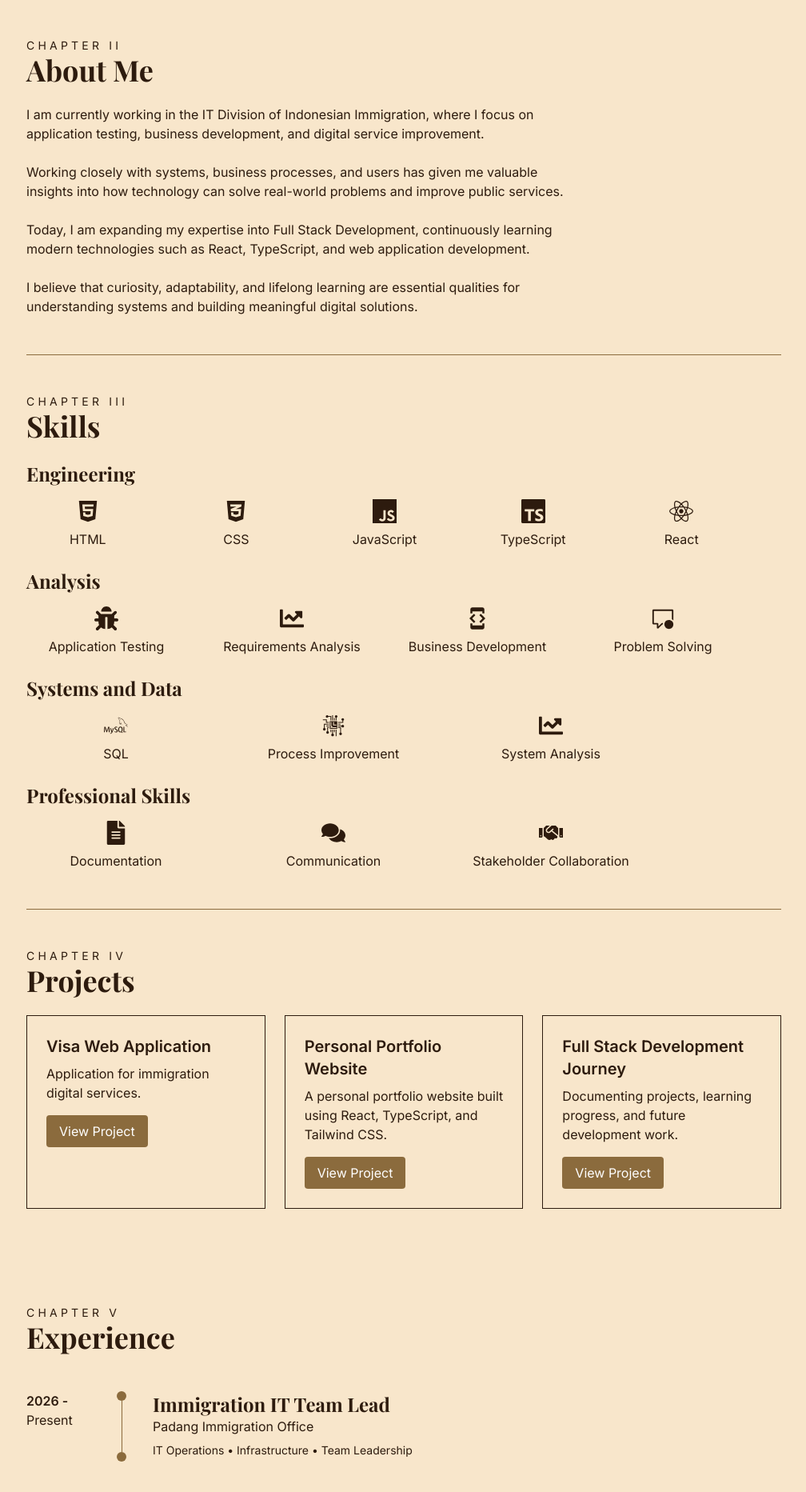
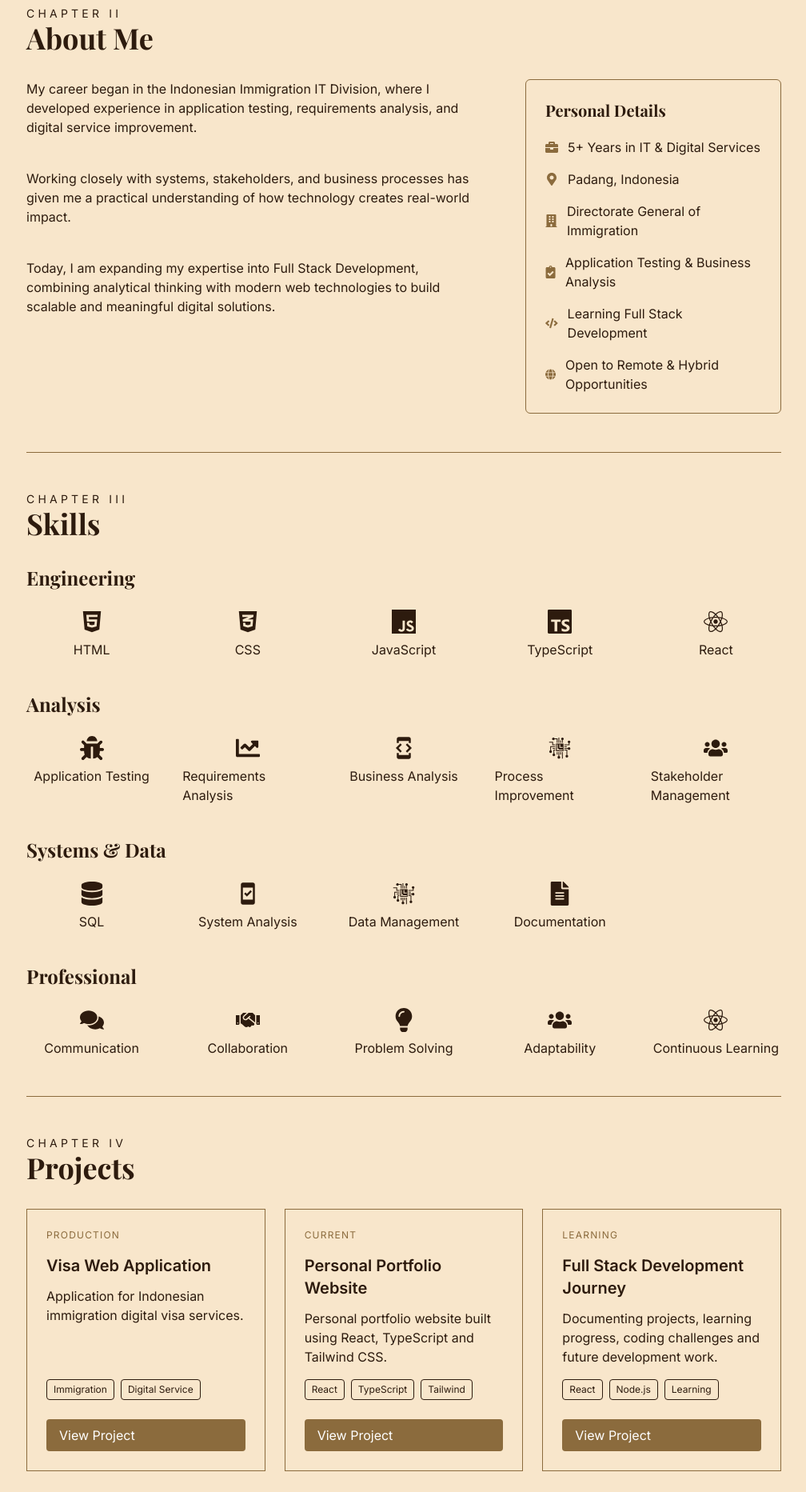
Before and after one commit to daivamahdyatha16/daiva-personal-website, a React (Vite) app: page / in a window 1280 px wide. Shown: the part 802-2667 px from the top of the page at 80% size, without its empty margins (263-1271 px from the left). Built offline with nearby package versions, Linux system fonts and the light colour scheme.

Commit message:
finishing

```diff
--- a/src/App.tsx
+++ b/src/App.tsx
@@ -11,7 +11,7 @@ function App() {
     <div className="flex bg-[#f8e6cb] text-[#2D1B0E]">
       <Sidebar />
 
-      <main className="bg-[#f8e6cb] text-[#2D1B0E] flex-1 p-10">
+      <main className="bg-[#f8e6cb] text-[#2D1B0E] flex-1 max-w-7xl mx-auto px-10">
         <Hero />
         <About />
         <Skills />
--- a/src/components/About.tsx
+++ b/src/components/About.tsx
@@ -1,36 +1,88 @@
+import {
+  FaBriefcase,
+  FaBuilding,
+  FaClipboardCheck,
+  FaCode,
+  FaMapMarkerAlt,
+  FaGlobe,
+} from "react-icons/fa";
+
 function About() {
   return (
     <section id="about" className="py-12 border-b border-[#8B6B3D]">
-      <p className="uppercase tracking-[0.3em] text-sm">
-        Chapter II
-      </p>
-      <h2 className="text-4xl font-bold"
-      style={{ fontFamily: 'Playfair Display' }}>
+      <p className="uppercase tracking-[0.3em] text-sm">Chapter II</p>
+
+      <h2
+        className="text-4xl font-bold"
+        style={{ fontFamily: "Playfair Display" }}
+      >
         About Me
       </h2>
-      <p  className="mt-6 max-w-2xl">
-        I am currently working in the IT Division of Indonesian Immigration,
-        where I focus on application testing, business development,
-        and digital service improvement.
-      </p>
 
-      <p  className="mt-6 max-w-2xl">
-        Working closely with systems, business processes, and users
-        has given me valuable insights into how technology can solve
-        real-world problems and improve public services.
-      </p>
+      <div className="flex gap-16 mt-8">
 
-      <p  className="mt-6 max-w-2xl">
-        Today, I am expanding my expertise into Full Stack Development,
-        continuously learning modern technologies such as React,
-        TypeScript, and web application development.
-      </p>
+        <div className="flex-1">
+          <p className="max-w-2xl">
+            My career began in the Indonesian Immigration IT Division, where I
+            developed experience in application testing, requirements analysis,
+            and digital service improvement.
+          </p>
 
-      <p  className="mt-6 max-w-2xl">
-        I believe that curiosity, adaptability,
-        and lifelong learning are essential qualities
-        for understanding systems and building meaningful digital solutions.
-      </p>
+          <p className="mt-10 max-w-2xl">
+            Working closely with systems, stakeholders, and business processes
+            has given me a practical understanding of how technology creates
+            real-world impact.
+          </p>
+
+          <p className="mt-10 max-w-2xl">
+            Today, I am expanding my expertise into Full Stack Development,
+            combining analytical thinking with modern web technologies to build
+            scalable and meaningful digital solutions.
+          </p>
+        </div>
+
+
+        <div className="w-80">
+          <div className="border border-[#8B6B3D] p-6 rounded-md">
+            <h3
+              className="text-xl font-semibold mb-5"
+              style={{ fontFamily: "Playfair Display" }}
+            >
+              Personal Details
+            </h3>
+
+            <ul className="space-y-4">
+              <li className="flex items-center gap-3">
+                <FaBriefcase className="text-[#8B6B3D]" />
+                <span>5+ Years in IT & Digital Services</span>
+              </li>
+              <li className="flex items-center gap-3">
+                <FaMapMarkerAlt className="text-[#8B6B3D]" />
+                <span>Padang, Indonesia</span>
+              </li>
+              <li className="flex items-center gap-3">
+                <FaBuilding className="text-[#8B6B3D]" />
+                <span>Directorate General of Immigration</span>
+              </li>
+
+              <li className="flex items-center gap-3">
+                <FaClipboardCheck className="text-[#8B6B3D]" />
+                <span>Application Testing & Business Analysis</span>
+              </li>
+
+              <li className="flex items-center gap-3">
+                <FaCode className="text-[#8B6B3D]" />
+                <span>Learning Full Stack Development</span>
+              </li>
+
+              <li className="flex items-center gap-3">
+                <FaGlobe className="text-[#8B6B3D]" />
+                <span>Open to Remote & Hybrid Opportunities</span>
+              </li>
+            </ul>
+          </div>
+        </div>
+      </div>
     </section>
   );
 }
--- a/src/components/Contact.tsx
+++ b/src/components/Contact.tsx
@@ -6,6 +6,7 @@ function Contact() {
   return (
     <section id="contact" className="py-12">
       <p className="uppercase tracking-[0.3em] text-sm">Chapter VI</p>
+
       <h2
         className="text-4xl font-bold"
         style={{ fontFamily: "Playfair Display" }}
@@ -13,33 +14,97 @@ function Contact() {
         Contact
       </h2>
 
-      <section className="flex flex-row gap-6 mt-6 ">
-        <MdEmail className="text-2xl" />
-        <p className="border-r border-[#8B6B3D] pr-6">
-          Email: daivamahdyatha16@gmail.com
+      <p className="mt-4 max-w-2xl">
+        Feel free to reach out for collaboration, discussion, or opportunities.
       </p>
 
-        <IoLogoGithub className="text-2xl" />
+      <div className="grid md:grid-cols-3 gap-6 mt-8">
+        <div
+          className="
+              border border-[#8B6B3D]
+              p-5
+              rounded-md
+              flex flex-col
+              items-center
+              text-center
+              hover:-translate-y-1
+              hover:shadow-lg
+              transition-all duration-300
+              "
+        >
+          <MdEmail className="text-3xl mb-3" />
+
+          <p className="text-xs uppercase tracking-widest text-[#8B6B3D]">
+            Email
+          </p>
 
           <a
-          href="https://github.com/daivamahdyatha16/"
-          className="border-r border-[#8B6B3D] pr-6"
+            href="mailto:daivamahdyatha16@gmail.com"
+            className="block mt-2 hover:text-[#8B6B3D]"
           >
-          GitHub: daivamahdyatha16
+            daivamahdyatha16@gmail.com
+            <br />
           </a>
-        <FaLinkedin className="text-2xl" />
+        </div>
+
+        <div
+          className="
+              border border-[#8B6B3D]
+              p-5
+              rounded-md
+              flex flex-col
+              items-center
+              text-center
+              hover:-translate-y-1
+              hover:shadow-lg
+              transition-all duration-300
+          "
+        >
+          <IoLogoGithub className="text-3xl mb-3" />
+
+          <p className="text-xs uppercase tracking-widest text-[#8B6B3D]">
+            GitHub
+          </p>
+
+          <a
+            href="https://github.com/daivamahdyatha16"
+            target="_blank"
+            rel="noopener noreferrer"
+            className="block mt-2 hover:text-[#8B6B3D]"
+          >
+            github.com/daivamahdyatha16
+          </a>
+        </div>
+
+        <div
+          className="
+              border border-[#8B6B3D]
+              p-5
+              rounded-md
+              flex flex-col
+              items-center
+              text-center
+              hover:-translate-y-1
+              hover:shadow-lg
+              transition-all duration-300
+          "
+        >
+          <FaLinkedin className="text-3xl mb-3" />
+
+          <p className="text-xs uppercase tracking-widest text-[#8B6B3D]">
+            LinkedIn
+          </p>
 
           <a
             href="https://www.linkedin.com/"
-          className="border-r border-[#8B6B3D] pr-6"
+            target="_blank"
+            rel="noopener noreferrer"
+            className="block mt-2 hover:text-[#8B6B3D]"
           >
-          LinkedIn: Daiva Mahdyatha
+            Daiva Mahdyatha
           </a>
-      </section>
-
-      <p className="mt-6 max-w-2xl">
-        Feel free to reach out for collaboration, discussion, or opportunities.
-      </p>
+        </div>
+      </div>
     </section>
   );
 }
--- a/src/components/Hero.tsx
+++ b/src/components/Hero.tsx
@@ -2,13 +2,13 @@ function Hero() {
   return (
     <section
       id="hero"
-      className="py-16 flex gap-12 border-b border-[#8B6B3D] max-w-6xl mx-auto
+      className="py-16 flex gap-12 border-b border-[#8B6B3D] mx-auto
 "
     >
       <div className="max-w-3xl flex-1">
         <p className="uppercase tracking-[0.3em] text-sm">Chapter I</p>
         <h1
-          className="text-6xl font-bold"
+          className="text-[5rem] font-bold"
           style={{ fontFamily: "Playfair Display" }}
         >
           Daiva Mahdyatha
--- a/src/components/Portofolio.tsx
+++ b/src/components/Portofolio.tsx
@@ -1,61 +1,179 @@
 function Portfolio() {
   return (
-    <section id="portfolio" className="py-12">
-      <p className="uppercase tracking-[0.3em] text-sm">Chapter IV</p>
+    <section
+      id="portfolio"
+      className="py-12 border-b border-[#8B6B3D]"
+    >
+      <p className="uppercase tracking-[0.3em] text-sm">
+        Chapter IV
+      </p>
 
-      <h2 className="text-4xl font-bold"
-      style={{ fontFamily: 'Playfair Display' }}>
+      <h2
+        className="text-4xl font-bold"
+        style={{ fontFamily: "Playfair Display" }}
+      >
         Projects
       </h2>
 
-      <section className="flex flex-row gap-6">
-        <div className="border p-6 my-6 flex-1">
-          <h3 className="text-xl font-bold mb-2">Visa Web Application</h3>
+      <div className="grid grid-cols-3 gap-6 mt-8">
 
-          <p className="mb-4">
-            Application for immigration
-            digital services.
+        <div
+          className="
+          border border-[#8B6B3D]
+          p-6
+          flex flex-col
+          hover:-translate-y-2
+          hover:shadow-lg
+          transition-all duration-300
+          "
+        >
+          <span className="text-xs uppercase tracking-widest text-[#8B6B3D] mb-4">
+            Production
+          </span>
+
+          <h3 className="text-xl font-bold mb-3">
+            Visa Web Application
+          </h3>
+
+          <p className="mb-4 flex-grow">
+            Application for Indonesian immigration
+            digital visa services.
           </p>
 
-          <button className="px-4 py-2 bg-[#8B6B3D] text-white rounded hover:bg-[#7a5c33] transition-colors duration-300">
-            <a href="https://evisa.imigrasi.go.id/"
+          <div className="flex gap-2 flex-wrap mb-6">
+            <span className="border px-2 py-1 text-xs rounded">
+              Immigration
+            </span>
+            <span className="border px-2 py-1 text-xs rounded">
+              Digital Service
+            </span>
+          </div>
+
+          <a
+            href="https://evisa.imigrasi.go.id/"
             target="_blank"
-            rel="noopener noreferrer" className="text-white hover:text-black transition-colors duration-300">
+            rel="noopener noreferrer"
+            className="
+            inline-block
+            px-4 py-2
+            bg-[#8B6B3D]
+            text-white
+            rounded
+            hover:bg-[#6f542e]
+            transition-colors
+            "
+          >
             View Project
           </a>
-          </button>
         </div>
 
-        <div className="border p-6 my-6 flex-1">
-          <h3 className="text-xl font-bold mb-2">Personal Portfolio Website</h3>
+        <div
+          className="
+          border border-[#8B6B3D]
+          p-6
+          flex flex-col
+          hover:-translate-y-2
+          hover:shadow-lg
+          transition-all duration-300
+          "
+        >
+          <span className="text-xs uppercase tracking-widest text-[#8B6B3D] mb-4">
+            Current
+          </span>
 
-          <p className="mb-4">
-            A personal portfolio website built using React, TypeScript, and
-            Tailwind CSS.
+          <h3 className="text-xl font-bold mb-3">
+            Personal Portfolio Website
+          </h3>
+
+          <p className="mb-4 flex-grow">
+            Personal portfolio website built using React,
+            TypeScript and Tailwind CSS.
           </p>
 
-          <button className="px-4 py-2 bg-[#8B6B3D] text-white rounded hover:bg-[#7a5c33] transition-colors duration-300">
-            <a href="https://your-portfolio-link.com" target="_blank" rel="noopener noreferrer" className="text-white hover:text-black transition-colors duration-300">
+          <div className="flex gap-2 flex-wrap mb-6">
+            <span className="border px-2 py-1 text-xs rounded">
+              React
+            </span>
+            <span className="border px-2 py-1 text-xs rounded">
+              TypeScript
+            </span>
+            <span className="border px-2 py-1 text-xs rounded">
+              Tailwind
+            </span>
+          </div>
+
+          <a
+            href="https://your-portfolio-link.com"
+            target="_blank"
+            rel="noopener noreferrer"
+            className="
+            inline-block
+            px-4 py-2
+            bg-[#8B6B3D]
+            text-white
+            rounded
+            hover:bg-[#6f542e]
+            transition-colors
+            "
+          >
             View Project
           </a>
-          </button>
         </div>
 
-        <div className="border p-6 my-6 flex-1">
-          <h3 className="text-xl font-bold mb-2">Full Stack Development Journey</h3>
+        <div
+          className="
+          border border-[#8B6B3D]
+          p-6
+          flex flex-col
+          hover:-translate-y-2
+          hover:shadow-lg
+          transition-all duration-300
+          "
+        >
+          <span className="text-xs uppercase tracking-widest text-[#8B6B3D] mb-4">
+            Learning
+          </span>
 
-          <p className="mb-4">
-            Documenting projects, learning progress, and future development
-            work.
+          <h3 className="text-xl font-bold mb-3">
+            Full Stack Development Journey
+          </h3>
+
+          <p className="mb-4 flex-grow">
+            Documenting projects, learning progress,
+            coding challenges and future development work.
           </p>
 
-          <button className="px-4 py-2 bg-[#8B6B3D] text-white rounded hover:bg-[#7a5c33] transition-colors duration-300">
-            <a href="https://your-portfolio-link.com" target="_blank" rel="noopener noreferrer" className="text-white hover:text-black transition-colors duration-300">
+          <div className="flex gap-2 flex-wrap mb-6">
+            <span className="border px-2 py-1 text-xs rounded">
+              React
+            </span>
+            <span className="border px-2 py-1 text-xs rounded">
+              Node.js
+            </span>
+            <span className="border px-2 py-1 text-xs rounded">
+              Learning
+            </span>
+          </div>
+
+          <a
+            href="https://your-portfolio-link.com"
+            target="_blank"
+            rel="noopener noreferrer"
+            className="
+            inline-block
+            px-4 py-2
+            bg-[#8B6B3D]
+            text-white
+            rounded
+            hover:bg-[#6f542e]
+            transition-colors
+            "
+          >
             View Project
           </a>
-          </button>
         </div>
-      </section>
+
+      </div>
     </section>
   );
 }
--- a/src/components/Skills.tsx
+++ b/src/components/Skills.tsx
@@ -1,5 +1,3 @@
-import { SiTypescript, SiJavascript, SiMysql } from "react-icons/si";
-
 import {
   FaBug,
   FaChartLine,
@@ -9,14 +7,26 @@ import {
   FaReact,
   FaHtml5,
   FaCss3Alt,
+  FaDatabase,
+  FaUsers,
+  FaLightbulb,
 } from "react-icons/fa";
-import { MdOutlineDeveloperMode } from "react-icons/md";
-import { VscCommentUnresolved } from "react-icons/vsc";
+
+import { SiJavascript, SiTypescript } from "react-icons/si";
+
+import {
+  MdOutlineDeveloperMode,
+  MdSystemSecurityUpdateGood,
+} from "react-icons/md";
 import { GiProcessor } from "react-icons/gi";
 function Skills() {
+  const skillClass =
+    "flex flex-col items-center transition-all duration-300 hover:-translate-y-1 hover:text-[#8B6B3D] cursor-default";
+
   return (
     <section id="skills" className="py-12 border-b border-[#8B6B3D]">
       <p className="uppercase tracking-[0.3em] text-sm">Chapter III</p>
+
       <h2
         className="text-4xl font-bold"
         style={{ fontFamily: "Playfair Display" }}
@@ -25,177 +35,133 @@ function Skills() {
       </h2>
 
       <h3
-        className="mt-6 text-2xl font-semibold"
+        className="mt-8 text-2xl font-semibold"
         style={{ fontFamily: "Playfair Display" }}
       >
         Engineering
       </h3>
-      <div className="grid grid-cols-5 gap-8 mt-4 max-w-4xl">
-        <div
-          className="flex flex-col items-center
-          transition-all duration-300
-          hover:-translate-y-1
-          hover:text-[#8B6B3D]
-          cursor-default"
-        >
-          <FaHtml5 className="text-3xl mb-2 " /> <p>HTML</p>
+
+      <div className="grid grid-cols-5 gap-8 mt-6 ">
+        <div className={skillClass}>
+          <FaHtml5 className="text-3xl mb-2" />
+          <p>HTML</p>
         </div>
-        <div
-          className="flex flex-col items-center
-          transition-all duration-300
-          hover:-translate-y-1
-          hover:text-[#8B6B3D]
-          cursor-default"
-        >
-          <FaCss3Alt className="text-3xl mb-2" /> <p>CSS</p>
+
+        <div className={skillClass}>
+          <FaCss3Alt className="text-3xl mb-2" />
+          <p>CSS</p>
         </div>
-        <div
-          className="flex flex-col items-center
-          transition-all duration-300
-          hover:-translate-y-1
-          hover:text-[#8B6B3D]
-          cursor-default"
-        >
-          <SiJavascript className="text-3xl mb-2" /> <p>JavaScript</p>
+
+        <div className={skillClass}>
+          <SiJavascript className="text-3xl mb-2" />
+          <p>JavaScript</p>
         </div>
-        <div
-          className="flex flex-col items-center
-          transition-all duration-300
-          hover:-translate-y-1
-          hover:text-[#8B6B3D]
-          cursor-default"
-        >
-          <SiTypescript className="text-3xl mb-2" /> <p>TypeScript</p>
+
+        <div className={skillClass}>
+          <SiTypescript className="text-3xl mb-2" />
+          <p>TypeScript</p>
         </div>
-        <div
-          className="flex flex-col items-center
-          transition-all duration-300
-          hover:-translate-y-1
-          hover:text-[#8B6B3D]
-          cursor-default"
-        >
-          <FaReact className="text-3xl mb-2" /> <p>React</p>
+
+        <div className={skillClass}>
+          <FaReact className="text-3xl mb-2" />
+          <p>React</p>
         </div>
       </div>
 
       <h3
-        className="mt-6 text-2xl font-semibold"
+        className="mt-10 text-2xl font-semibold"
         style={{ fontFamily: "Playfair Display" }}
       >
         Analysis
       </h3>
-      <div className="grid grid-cols-4 gap-8 mt-4 max-w-4xl">
-        <div
-          className="flex flex-col items-center
-          transition-all duration-300
-          hover:-translate-y-1
-          hover:text-[#8B6B3D]
-          cursor-default"
-        >
-          <FaBug className="text-3xl mb-2" /> <p>Application Testing</p>
+
+      <div className="grid grid-cols-5 gap-8 mt-6 ">
+        <div className={skillClass}>
+          <FaBug className="text-3xl mb-2" />
+          <p>Application Testing</p>
         </div>
-        <div
-          className="flex flex-col items-center
-          transition-all duration-300
-          hover:-translate-y-1
-          hover:text-[#8B6B3D]
-          cursor-default"
-        >
-          <FaChartLine className="text-3xl mb-2" /> <p>Requirements Analysis</p>
+
+        <div className={skillClass}>
+          <FaChartLine className="text-3xl mb-2" />
+          <p>Requirements Analysis</p>
         </div>
-        <div
-          className="flex flex-col items-center
-          transition-all duration-300
-          hover:-translate-y-1
-          hover:text-[#8B6B3D]
-          cursor-default"
-        >
-          <MdOutlineDeveloperMode className="text-3xl mb-2" />{" "}
-          <p>Business Development</p>
+
+        <div className={skillClass}>
+          <MdOutlineDeveloperMode className="text-3xl mb-2" />
+          <p>Business Analysis</p>
         </div>
-        <div
-          className="flex flex-col items-center
-          transition-all duration-300
-          hover:-translate-y-1
-          hover:text-[#8B6B3D]
-          cursor-default"
-        >
-          <VscCommentUnresolved className="text-3xl mb-2" />{" "}
-          <p>Problem Solving</p>
+
+        <div className={skillClass}>
+          <GiProcessor className="text-3xl mb-2" />
+          <p>Process Improvement</p>
+        </div>
+
+        <div className={skillClass}>
+          <FaUsers className="text-3xl mb-2" />
+          <p>Stakeholder Management</p>
         </div>
       </div>
 
       <h3
-        className="mt-6 text-2xl font-semibold"
+        className="mt-10 text-2xl font-semibold"
         style={{ fontFamily: "Playfair Display" }}
       >
-        Systems and Data
+        Systems & Data
       </h3>
-      <div className="grid grid-cols-3 gap-12 mt-4 max-w-3xl">
-        <div
-          className="flex flex-col items-center
-          transition-all duration-300
-          hover:-translate-y-1
-          hover:text-[#8B6B3D]
-          cursor-default"
-        >
-          <SiMysql className="text-3xl mb-2" />
+
+      <div className="grid grid-cols-5 gap-8 mt-6 ">
+        <div className={skillClass}>
+          <FaDatabase className="text-3xl mb-2" />
           <p>SQL</p>
         </div>
-        <div
-          className="flex flex-col items-center
-          transition-all duration-300
-          hover:-translate-y-1
-          hover:text-[#8B6B3D]
-          cursor-default"
-        >
-          <GiProcessor className="text-3xl mb-2" /> <p>Process Improvement</p>
+
+        <div className={skillClass}>
+          <MdSystemSecurityUpdateGood className="text-3xl mb-2" />
+          <p>System Analysis</p>
         </div>
-        <div
-          className="flex flex-col items-center
-          transition-all duration-300
-          hover:-translate-y-1
-          hover:text-[#8B6B3D]
-          cursor-default"
-        >
-          <FaChartLine className="text-3xl mb-2" /> <p>System Analysis</p>
+
+        <div className={skillClass}>
+          <GiProcessor className="text-3xl mb-2" />
+          <p>Data Management</p>
+        </div>
+
+        <div className={skillClass}>
+          <FaFileAlt className="text-3xl mb-2" />
+          <p>Documentation</p>
         </div>
       </div>
 
       <h3
-        className="mt-6 text-2xl font-semibold"
+        className="mt-10 text-2xl font-semibold"
         style={{ fontFamily: "Playfair Display" }}
       >
-        Professional Skills
+        Professional
       </h3>
-      <div className="grid grid-cols-3 gap-12 mt-4 max-w-3xl">
-        <div
-          className="flex flex-col items-center
-          transition-all duration-300
-          hover:-translate-y-1
-          hover:text-[#8B6B3D]
-          cursor-default"
-        >
-          <FaFileAlt className="text-3xl mb-2" /> <p>Documentation</p>
+
+      <div className="grid grid-cols-5 gap-8 mt-6 ">
+        <div className={skillClass}>
+          <FaComments className="text-3xl mb-2" />
+          <p>Communication</p>
         </div>
-        <div
-          className="flex flex-col items-center
-          transition-all duration-300
-          hover:-translate-y-1
-          hover:text-[#8B6B3D]
-          cursor-default"
-        >
-          <FaComments className="text-3xl mb-2" /> <p>Communication</p>
+
+        <div className={skillClass}>
+          <FaHandshake className="text-3xl mb-2" />
+          <p>Collaboration</p>
         </div>
-        <div
-          className="flex flex-col items-center
-          transition-all duration-300
-          hover:-translate-y-1
-          hover:text-[#8B6B3D]
-          cursor-default"
-        >
-          <FaHandshake className="text-3xl mb-2" />{" "}
-          <p>Stakeholder Collaboration</p>
+
+        <div className={skillClass}>
+          <FaLightbulb className="text-3xl mb-2" />
+          <p>Problem Solving</p>
+        </div>
+
+        <div className={skillClass}>
+          <FaUsers className="text-3xl mb-2" />
+          <p>Adaptability</p>
+        </div>
+
+        <div className={skillClass}>
+          <FaReact className="text-3xl mb-2" />
+          <p>Continuous Learning</p>
         </div>
       </div>
     </section>
```
Lines whose indentation alone changed are shown as unchanged.
